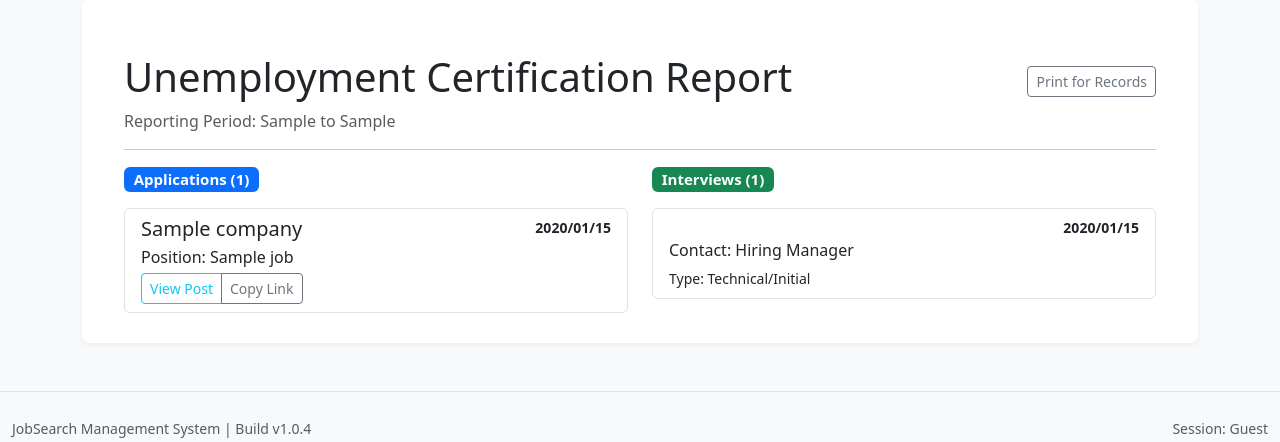
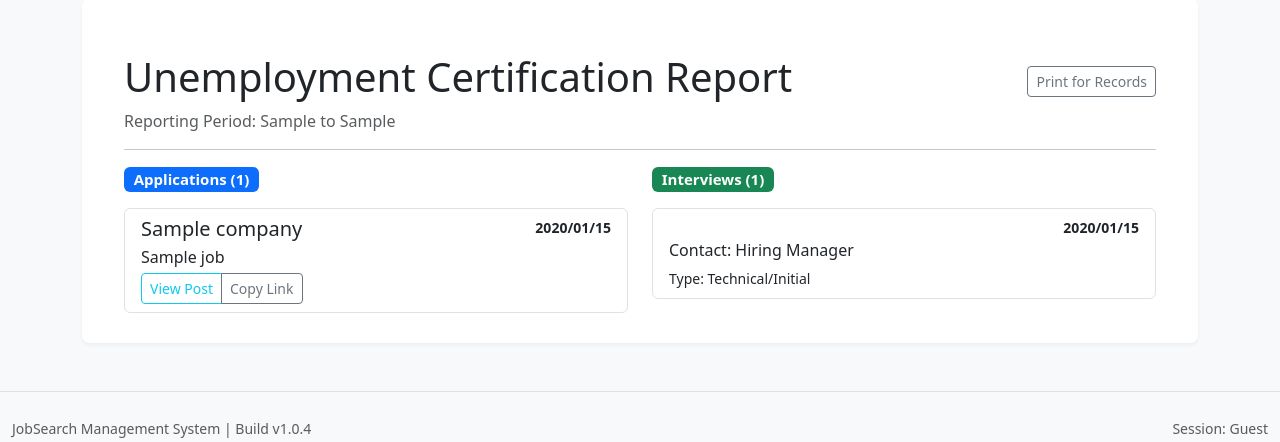
Before and after one commit to vinnymurphy/jobsearch, a Django app: template jobs/templates/jobs/unemployment_report.html in a window 1280 px wide. Shown: the part 145-587 px from the top of the page. Run offline with Django 5.2, Linux system fonts and the light colour scheme; tables that the repository leaves empty hold one stand-in row (values such as "Sample post"); the template is opened without the code that fills it: values that come from a table or form of the project are taken from there, most other values are stand-ins (such as "Sample title", 1, 10 or a date in 2020); data that the repository does not hold is empty; some libraries are stand-ins or nearby versions.

Commit message:
style: streamline UI text and calendar event formatting
- Remove "Position:" prefix in unemployment report for a cleaner
  layout
- Simplify calendar event string formatting by removing parentheses
  around job titles
- Standardize event display across JobCalendar and InterviewCalendar

```diff
--- a/jobs/templates/jobs/unemployment_report.html
+++ b/jobs/templates/jobs/unemployment_report.html
@@ -20,7 +20,7 @@
                         <h5 class="mb-1">{{ job.company.name }}</h5>
                         <small class="fw-bold">{{ job.created_at|date:"Y/m/d" }}</small>
                     </div>
-                    <p class="mb-1">Position: {{ job.title }}</p>
+                    <p class="mb-1">{{ job.title }}</p>
                     {% if job.application_link %}
                     <div class="btn-group">
                       <a href="{{ job.application_link }}" target="_blank" class="btn btn-sm btn-outline-info" title="Open Link">
--- a/jobs/utils.py
+++ b/jobs/utils.py
@@ -59,7 +59,7 @@ class InterviewCalendar(calendar.HTMLCalendar):
             title = event.title
 
             # 2. Inject the color_class into the <li>
-            d += f"<li class='calendar-event {color_class}'><a href='{url}'>{company_name}</a> ({title})</li>"
+            d += f"<li class='calendar-event {color_class}'><a href='{url}'>{company_name}</a>{title}</li>"
         if day != 0:
             return (
                 "<td>"
@@ -114,7 +114,7 @@ class JobCalendar(calendar.HTMLCalendar):
             )
             title = job.title
             # Add a link to the interview or just show the company name
-            d += f"<li class='calendar-event'><a href='{url}' target='_blank'>{company_name}</a> ({title})</li>"
+            d += f"<li class='calendar-event'><a href='{url}' target='_blank'>{company_name}</a>{title}</li>"
 
         interview_days = interviews.get(day, [])
         for interview in interview_days:
```
